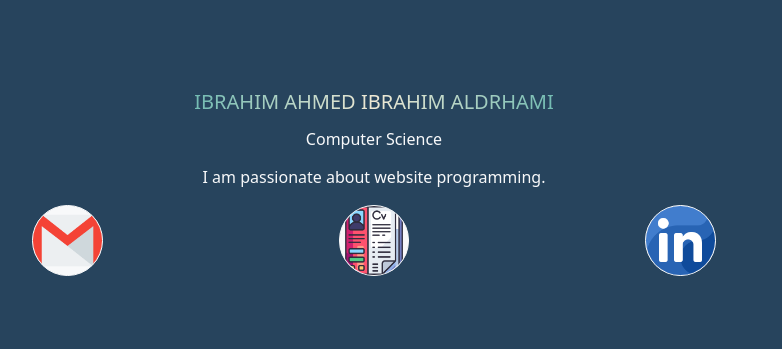
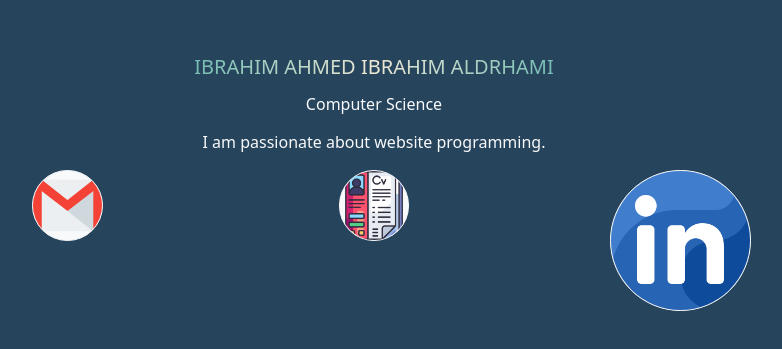
Before and after one commit to ibrahim-Aldrhami/ProFile, a plain HTML site: page index.html in a window 1280 px wide. Shown: the part 217-566 px from the top of the page, without its empty margins (266-1048 px from the left). Drawn offline with Linux system fonts and the light colour scheme.

Commit message:
Update index.html

```diff
--- a/index.html
+++ b/index.html
@@ -34,7 +34,7 @@
 
                     </div>
                     <div class="col">
-                        <a href="#"><img class=" w-25 border border-light bg-light  rounded-circle "
+                        <a href="#"><img class=" w-50 border border-light bg-light  rounded-circle "
                                 src="info/linkedin (1).png " alt="LINKEDIN communication"></a>
 
                     </div>
```
